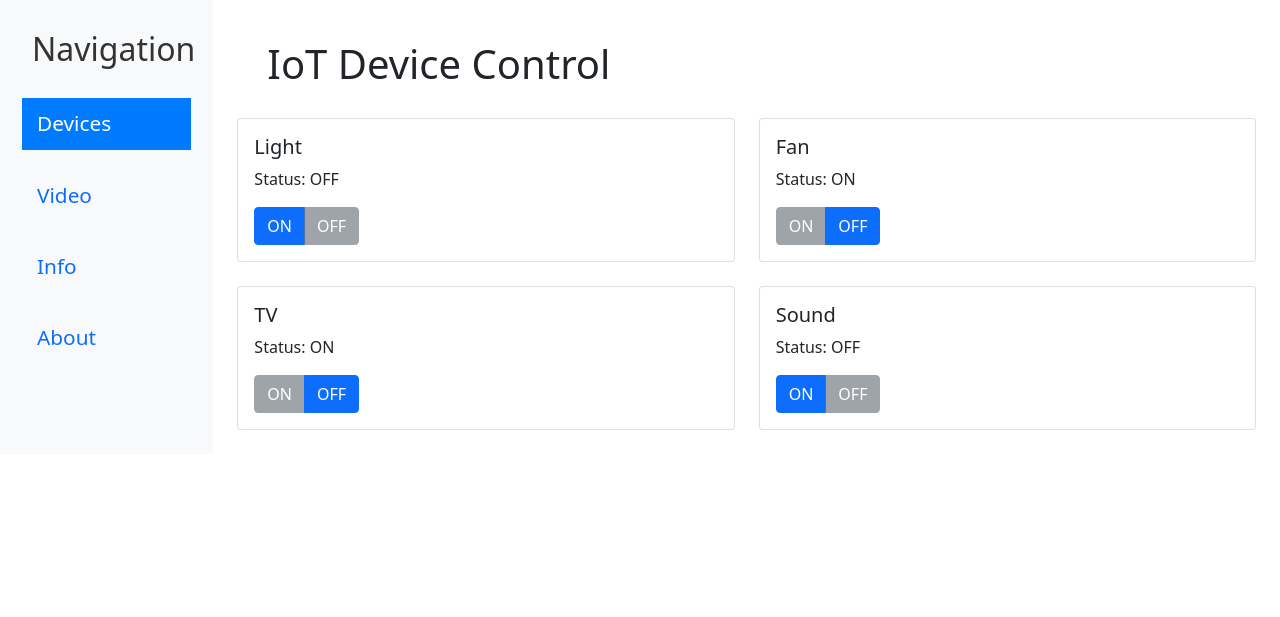
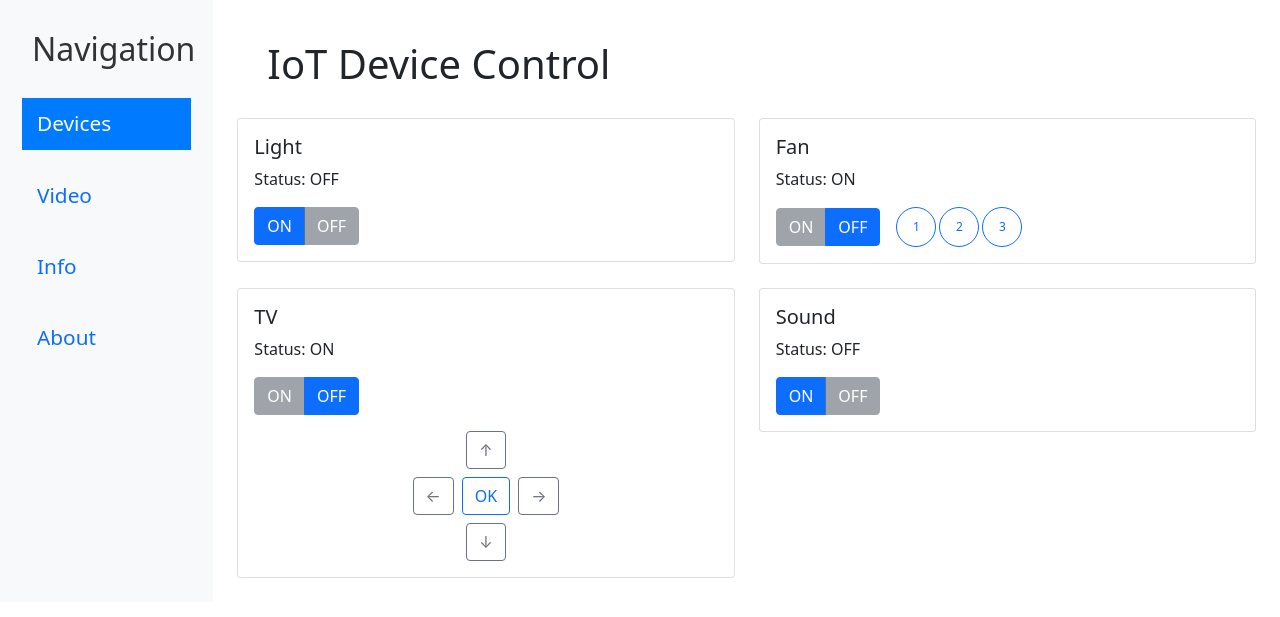
Before and after one commit to tgvlcw/iot, a Flask app: page / in a window 1280 px wide. Shown: the top 617 px of the page. Run offline with Flask 3, Linux system fonts and the light colour scheme.

Commit message:
add new buttons to support more functionalities

```diff
--- a/static/app.js
+++ b/static/app.js
@@ -7,6 +7,7 @@ const DevicesPage = {
                         <div class="card-body">
                             <h5 class="card-title">{{ device.name }}</h5>
                             <p class="card-text">Status: {{ device.status }}</p>
+                            <div class="d-flex align-items-center">
                                 <div class="btn-group" role="group">
                                     <button @click="toggleDevice(device.id, 'ON')"
                                             class="btn"
@@ -21,6 +22,44 @@ const DevicesPage = {
                                         OFF
                                     </button>
                                 </div>
+
+                                <!-- Light Control -->
+                                <div v-if="device.name === 'Light' && device.status === 'ON'" class="ms-3">
+                                    <input type="range" class="form-range" min="0" max="100" v-model="device.brightness" @change="updateBrightness(device.id, device.brightness)">
+                                </div>
+
+                                <!-- Fan Control -->
+                                <div v-if="device.name === 'Fan' && device.status === 'ON'" class="ms-3">
+                                    <div class="btn-group" role="group">
+                                        <button v-for="speed in [1, 2, 3]" :key="speed"
+                                                @click="setFanSpeed(device.id, speed)"
+                                                class="btn btn-outline-primary rounded-circle me-1"
+                                                :class="{ active: device.speed === speed }">
+                                            {{ speed }}
+                                        </button>
+                                    </div>
+                                </div>
+
+                                <!-- Sound Control -->
+                                <div v-if="device.name === 'Sound' && device.status === 'ON'" class="ms-3">
+                                    <input type="range" class="form-range" min="0" max="100" v-model="device.volume" @change="updateVolume(device.id, device.volume)">
+                                </div>
+                            </div>
+
+                            <!-- TV Control -->
+                            <div v-if="device.name === 'TV' && device.status === 'ON'" class="mt-3">
+                                <div class="d-flex justify-content-center">
+                                    <button @click="tvControl(device.id, 'up')" class="btn btn-outline-secondary">↑</button>
+                                </div>
+                                <div class="d-flex justify-content-center align-items-center my-2">
+                                    <button @click="tvControl(device.id, 'left')" class="btn btn-outline-secondary me-2">←</button>
+                                    <button @click="tvControl(device.id, 'ok')" class="btn btn-outline-primary">OK</button>
+                                    <button @click="tvControl(device.id, 'right')" class="btn btn-outline-secondary ms-2">→</button>
+                                </div>
+                                <div class="d-flex justify-content-center">
+                                    <button @click="tvControl(device.id, 'down')" class="btn btn-outline-secondary">↓</button>
+                                </div>
+                            </div>
                         </div>
                     </div>
                 </div>
@@ -31,6 +70,18 @@ const DevicesPage = {
     methods: {
         toggleDevice(deviceId, targetStatus) {
             this.$emit('toggle-device', deviceId, targetStatus);
+        },
+        updateBrightness(deviceId, brightness) {
+            this.$emit('update-brightness', deviceId, brightness);
+        },
+        setFanSpeed(deviceId, speed) {
+            this.$emit('set-fan-speed', deviceId, speed);
+        },
+        updateVolume(deviceId, volume) {
+            this.$emit('update-volume', deviceId, volume);
+        },
+        tvControl(deviceId, action) {
+            this.$emit('tv-control', deviceId, action);
         }
     }
 };
@@ -101,5 +152,49 @@ new Vue({
     mounted() {
         this.fetchDevices();
         setInterval(this.fetchDevices, 5000); // Fetch every 5 seconds
+	},
+	updateBrightness(deviceId, brightness) {
+		axios.post('/api/update-brightness', { deviceId, brightness })
+			.then(response => {
+				if (response.data.success) {
+					this.fetchDevices();
+				}
+			})
+			.catch(error => {
+				console.error('Error updating brightness:', error);
+			});
+	},
+	setFanSpeed(deviceId, speed) {
+		axios.post('/api/set-fan-speed', { deviceId, speed })
+			.then(response => {
+				if (response.data.success) {
+					this.fetchDevices();
+				}
+			})
+			.catch(error => {
+				console.error('Error setting fan speed:', error);
+			});
+	},
+	updateVolume(deviceId, volume) {
+		axios.post('/api/update-volume', { deviceId, volume })
+			.then(response => {
+				if (response.data.success) {
+					this.fetchDevices();
+				}
+			})
+			.catch(error => {
+				console.error('Error updating volume:', error);
+			});
+	},
+	tvControl(deviceId, action) {
+		axios.post('/api/tv-control', { deviceId, action })
+			.then(response => {
+				if (response.data.success) {
+					this.fetchDevices();
+				}
+			})
+			.catch(error => {
+				console.error('Error controlling TV:', error);
+			});
 	}
 });
--- a/static/styles.css
+++ b/static/styles.css
@@ -36,6 +36,20 @@ main {
     margin-top: 40px;
 }
 
+.form-range {
+    width: 100px;
+}
+
+.btn-group .btn.rounded-circle {
+    width: 40px;
+    height: 40px;
+    padding: 6px 0;
+    border-radius: 50%;
+    text-align: center;
+    font-size: 12px;
+    line-height: 1.42857;
+}
+
 @media (max-width: 768px) {
     .sidebar {
         margin-bottom: 20px;
```
Lines whose indentation alone changed are shown as unchanged.
